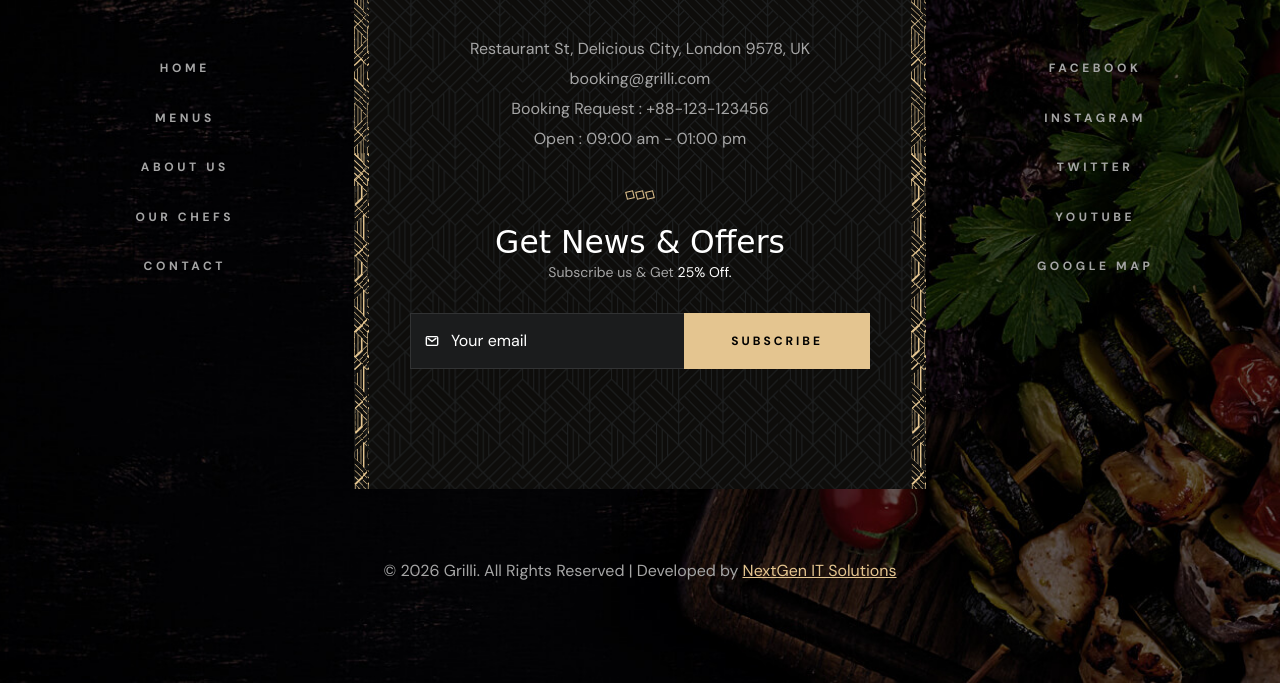
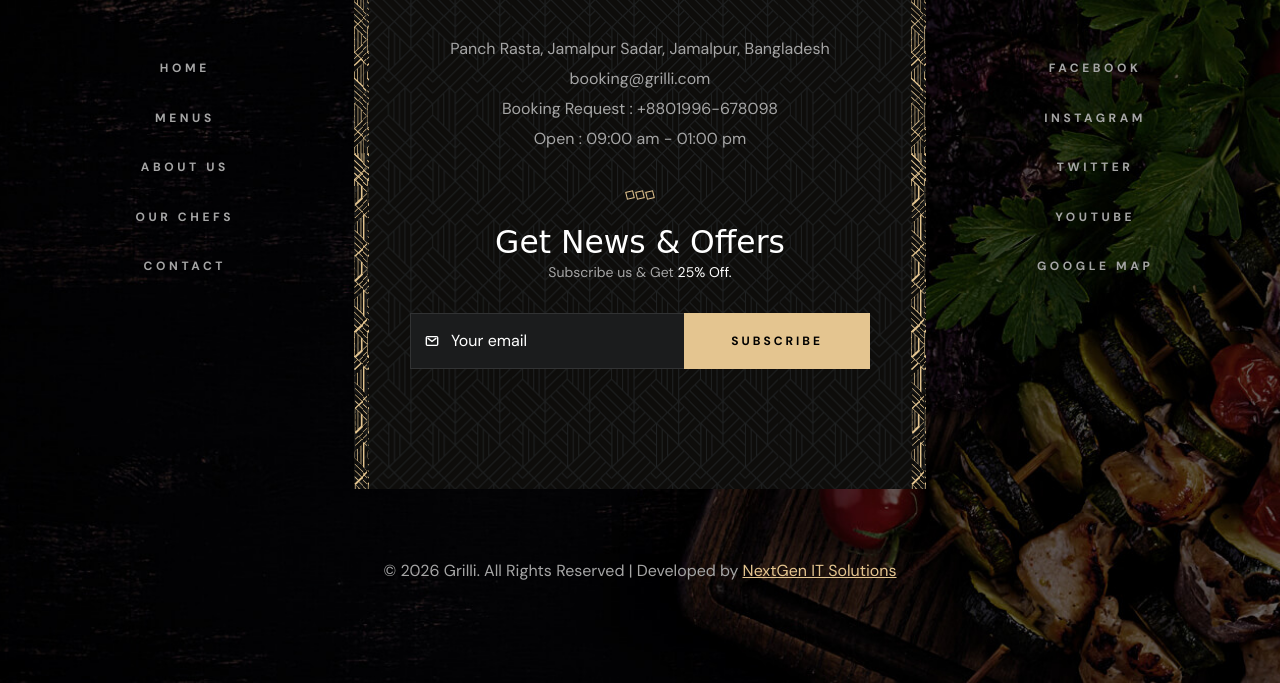
Before and after one commit to Shafiq-25/GRILLI, a plain HTML site: page index.html in a window 1280 px wide. Shown: the part 8037-8720 px from the top of the page. Drawn offline with nearby package versions, Linux system fonts and the light colour scheme; a web font is replaced by a local one.

Commit message:
Location added

```diff
--- a/index.html
+++ b/index.html
@@ -1091,12 +1091,12 @@
           </a>
 
           <address class="body-4">
-            Restaurant St, Delicious City, London 9578, UK
+            Panch Rasta, Jamalpur Sadar, Jamalpur, Bangladesh
           </address>
 
           <a href="mailto:booking@grilli.com" class="body-4 contact-link">booking@grilli.com</a>
 
-          <a href="tel:+88123123456" class="body-4 contact-link">Booking Request : +88-123-123456</a>
+          <a href="tel:+8801996-678098" class="body-4 contact-link">Booking Request : +8801996-678098</a>
 
           <p class="body-4">
             Open : 09:00 am - 01:00 pm
```
